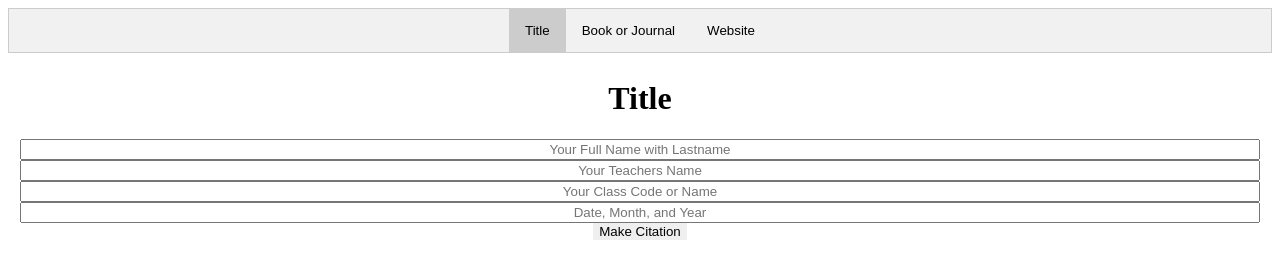
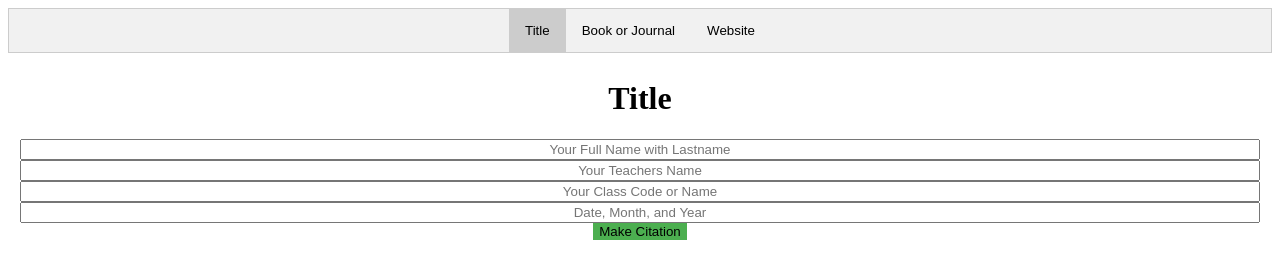
Before and after one commit to MakeMike/mlacitationmaker, a plain HTML site: page index.html in a window 1280 px wide. Drawn offline with Linux system fonts and the light colour scheme.

Commit message:
btn fix 3

```diff
--- a/style.css
+++ b/style.css
@@ -19,7 +19,7 @@
   }
 .sb{
     border: none;
-    outline: black;
+    background-color: #4CAF50;
 }
   /* Change background color of buttons on hover */
   .tab button:hover {
```
